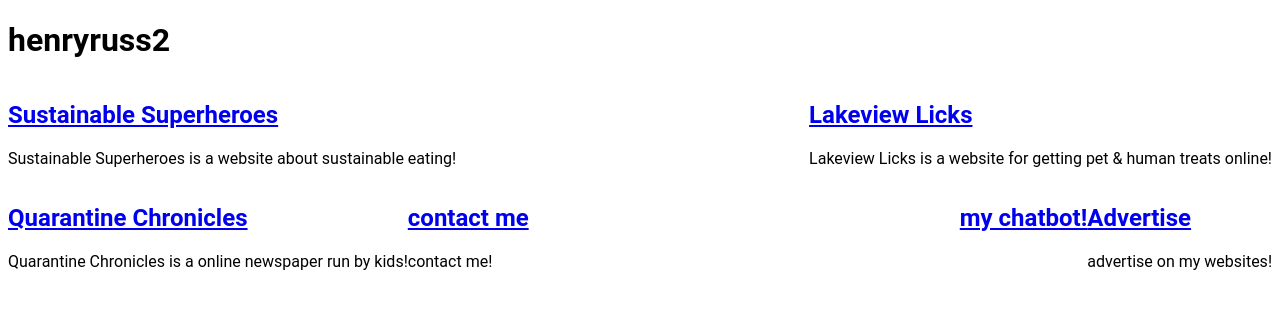
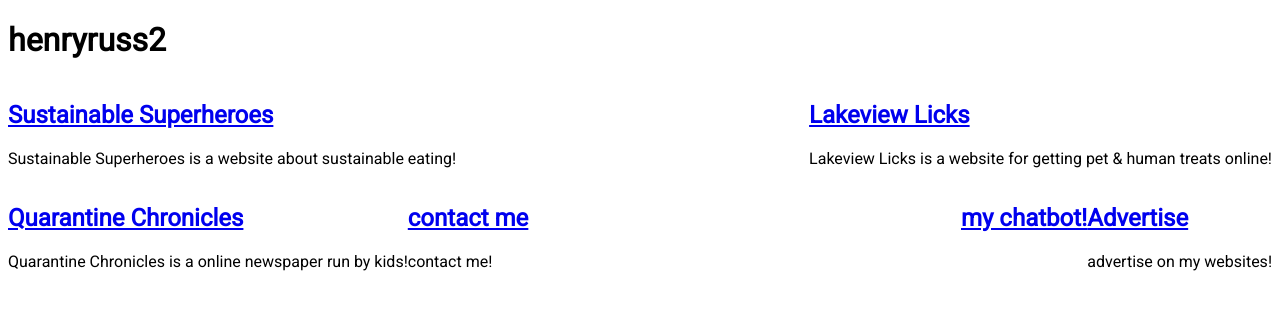
Before and after one commit to henryruss2/henryruss2.github.io, a plain HTML site: page index.html in a window 1280 px wide. Drawn offline with Linux system fonts and the light colour scheme.

Commit message:
Update css.css

```diff
--- a/css.css
+++ b/css.css
@@ -1,5 +1,6 @@
+@import url('https://fonts.googleapis.com/css2?family=Roboto&display=swap');
 body {
-font-family: futura,roboto,helvetica;
+font-family: 'Roboto',sans-serif;
 }
 .leftfloat {
 float: left;
```
